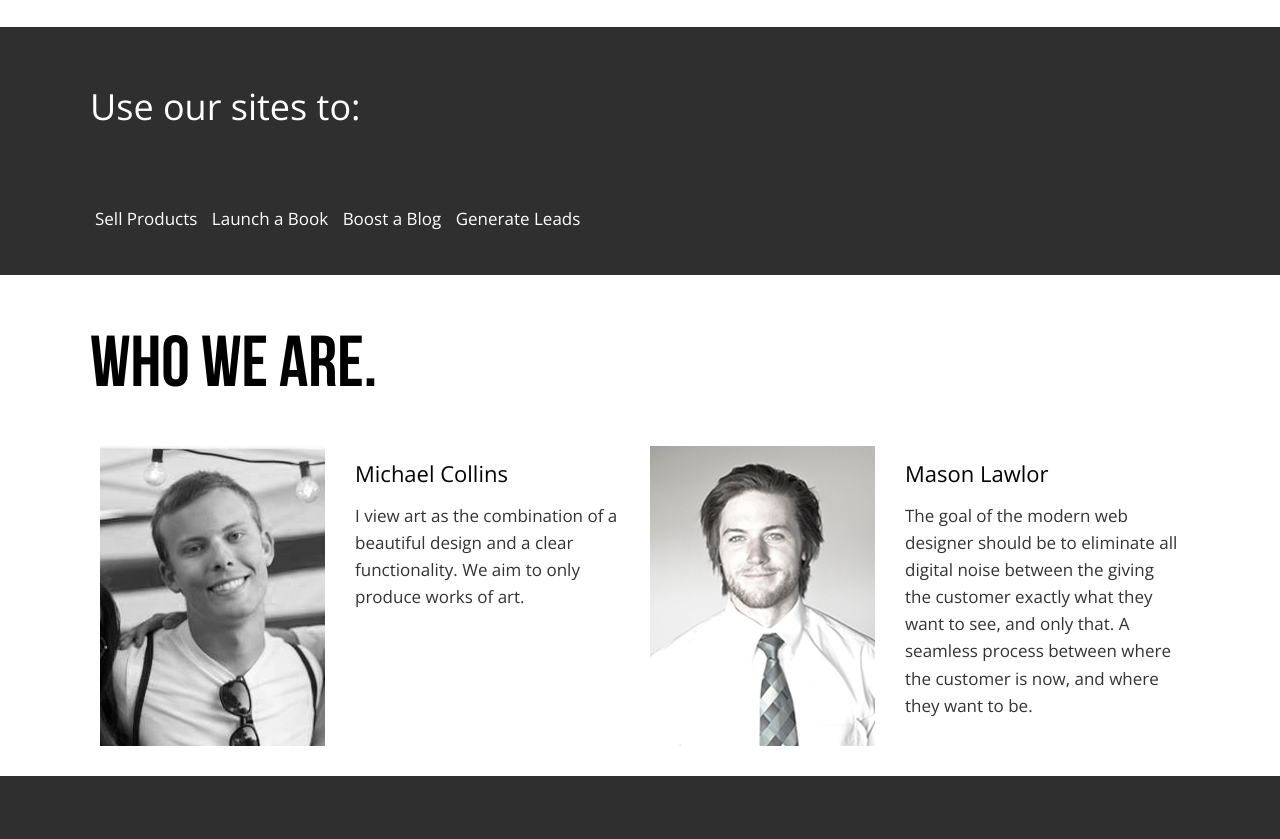
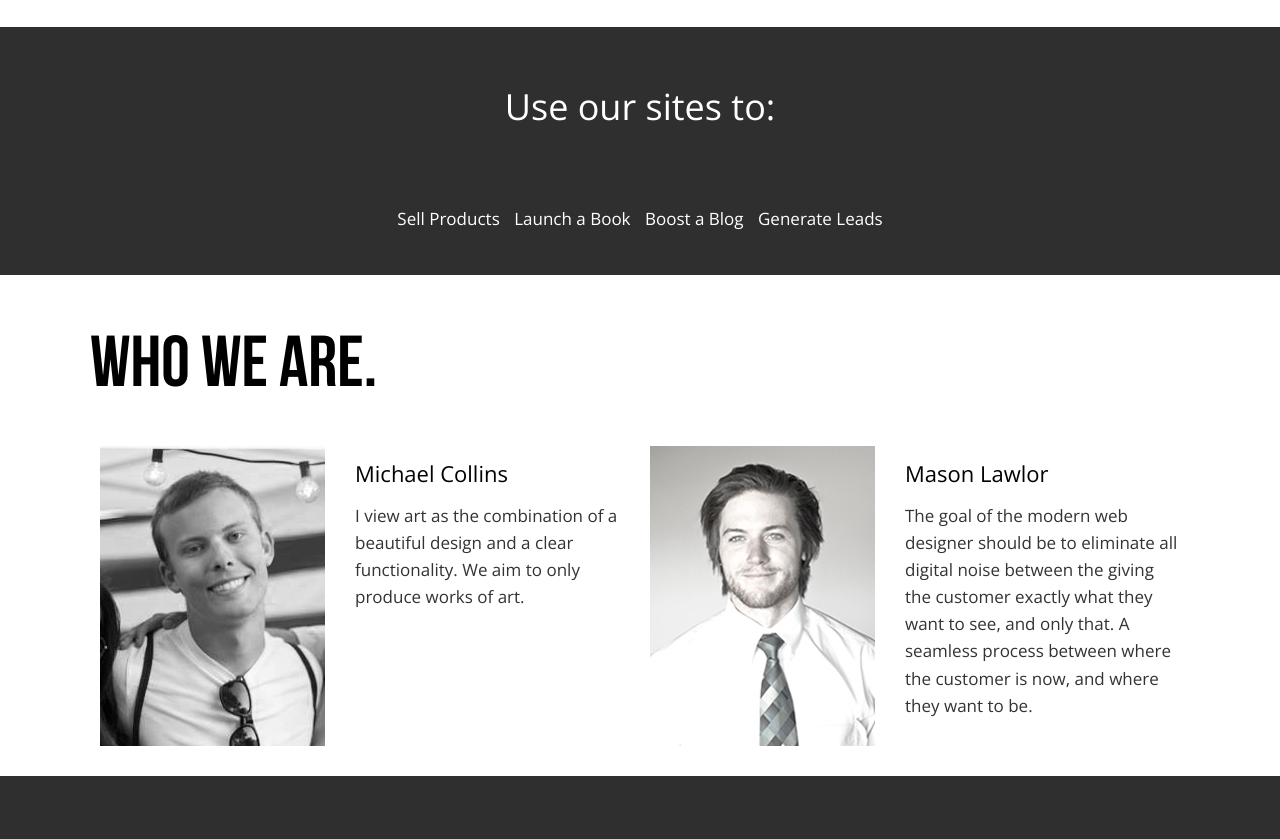
Before and after one commit to masoninthesis/JackalopeMedia, a plain HTML site: page public_html/index.html in a window 1280 px wide. Shown: the part 2900-3739 px from the top of the page. Drawn offline with nearby package versions, Linux system fonts and the light colour scheme; a script that the page names is missing; files whose address does not match are found by name.

Commit message:
centered "use our site to"

```diff
--- a/public_html/index.html
+++ b/public_html/index.html
@@ -286,15 +286,15 @@ setTimeout(dniLoadingTimer, 100);
     <!-- Clients -->
     <div class="color-jack black-outline">
       <div class="inner-page">
-        <h2 class="page-headline"><font color="#ffffff">Use our sites to:</font></h2>
+        <center><h2 class="page-headline"><font color="#ffffff">Use our sites to:</font></h2></center>
       </div>
       <div class="inner-page row">
-        <ul class="list-inline uses">
+        <center><ul class="list-inline uses">
           <li>Sell Products</li>
           <li>Launch a Book</li>
           <li>Boost a Blog</li>
           <li>Generate Leads</li>
-        </ul>
+        </ul></center>
       </div>
     </div>
   </div> <!-- /#assets -->
```
